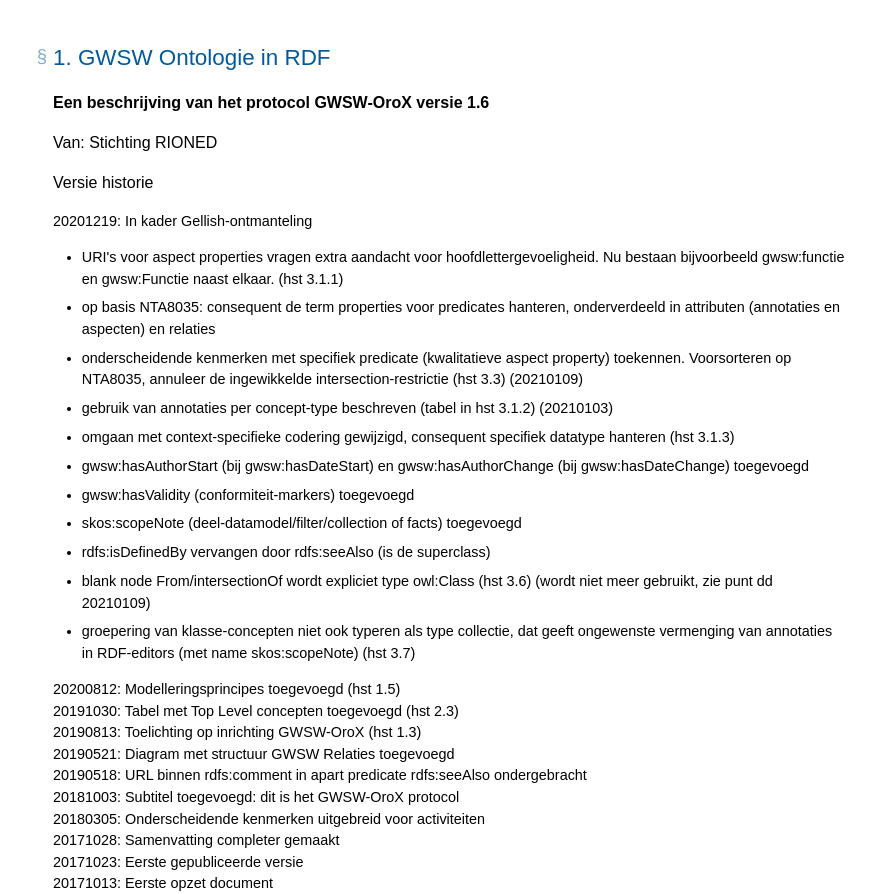
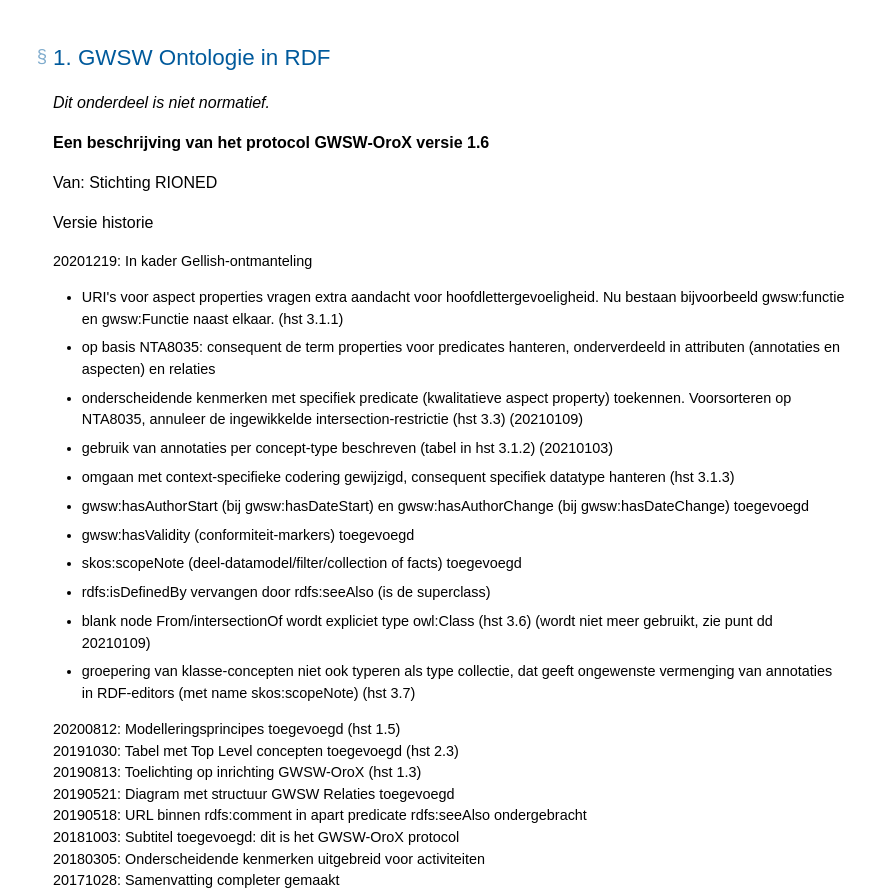
Before and after one commit to StichtingRIONED/GWSW_Ontologie_RDF, a plain HTML site: page index.html in a window 1280 px wide. Shown: the part 835-1729 px from the top of the page, without its empty margins (411-1280 px from the left). Drawn offline with Linux system fonts and the light colour scheme; a script that the page names is missing.

Commit message:
Update index.html

```diff
--- a/index.html
+++ b/index.html
@@ -67,7 +67,7 @@
       };
       </pre-->
 
-  <section data-format="markdown" data-include="main.md"></section>
+  <section class="informative" data-format="markdown" data-include="main.md"></section>
 
   <!--section>
     <h2><dfn>bar</dfn> attribute</h2>
```
